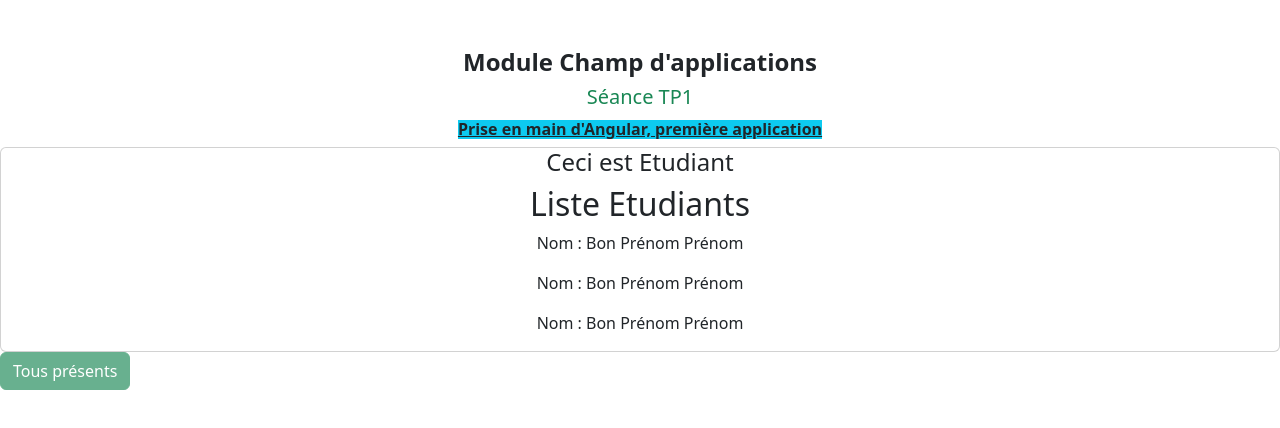
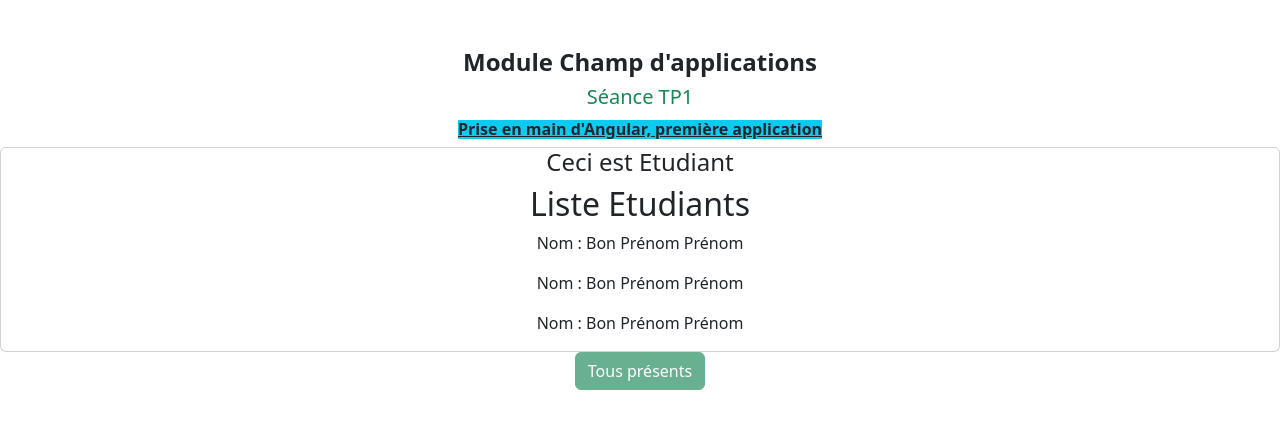
Before and after one commit to Pacoud/TP1_ANGULAR, an Angular app: page / in a window 1280 px wide. Shown: the top 428 px of the page. Built offline with nearby package versions, Linux system fonts and the light colour scheme.

Commit message:
bouton centré et actif si estAth vrai

```diff
--- a/src/app/app.html
+++ b/src/app/app.html
@@ -24,5 +24,5 @@
 
 
 <app-etudiant></app-etudiant>
-<button class="btn btn-success" disabled>Tous présents</button>
+<button class="btn btn-success d-block mx-auto"  [disabled]="!estAuth">Tous présents</button>
 <router-outlet />
```
